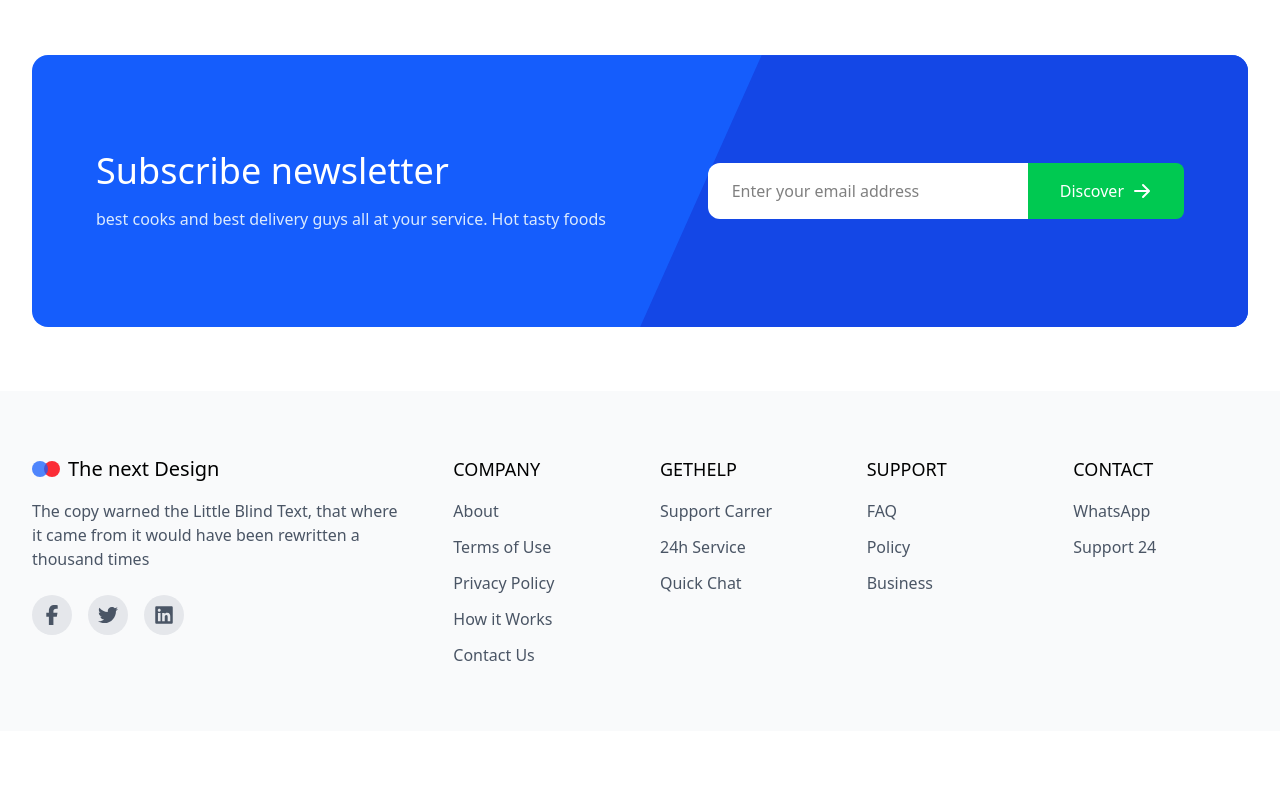
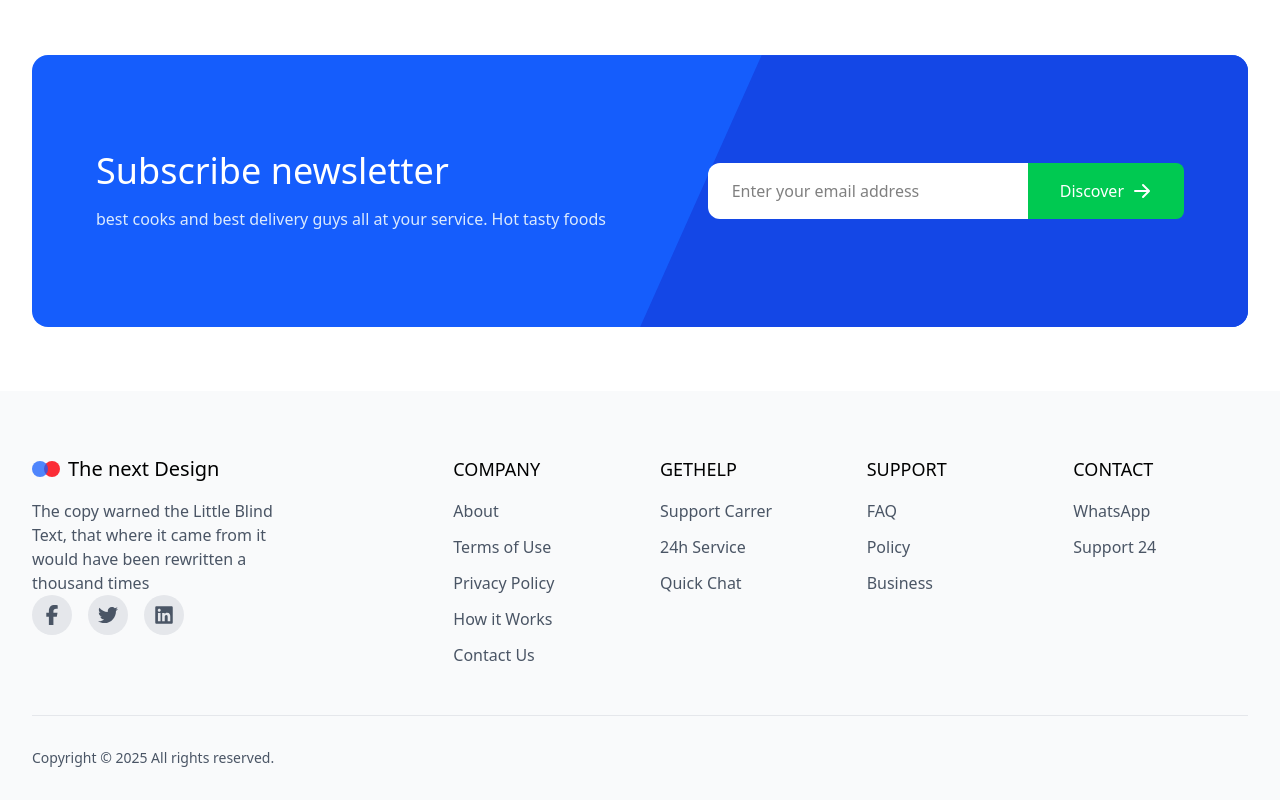
Before and after one commit to Dewmini-Kaveesha/modern-business-landing-page, a React (Vite) app: page / in a window 1280 px wide. Shown: the part 4903-5703 px from the top of the page. Before the commit the page ends 5634 px from the top, so only its background shows below. Built offline with nearby package versions, Linux system fonts and the light colour scheme.

Commit message:
Completed the footer

```diff
--- a/src/components/Footer.jsx
+++ b/src/components/Footer.jsx
@@ -30,7 +30,7 @@ const footerLinks = {
 const Footer = () => {
   return (
     <footer className='bg-gray-50 '>
-        <div className="container mx-auto px-4 sm:px-4 md:px-6 lg:px-8 py-16 ">
+        <div className="container mx-auto px-4 sm:px-4 md:px-6 lg:px-8 pt-16 pb-8">
             <div className='grid grid-cols-1 md:grid-cols-2 lg:grid-cols-12 gap-8 lg:gap-12'>
                 {/*brand column*/}
                 <div className='lg:col-span-4 '>
@@ -41,7 +41,7 @@ const Footer = () => {
                 </div>
                 <span className='text-xl font-medium ml-1'>The next Design</span>
                 </div>
-                <p className='text-gray-600 mb-6'>The copy warned the Little Blind Text, that where it came from it would have been rewritten a thousand times</p>
+                <p className='text-gray-600 mb- md:w-3/4'>The copy warned the Little Blind Text, that where it came from it would have been rewritten a thousand times</p>
                 <div className='flex gap-4'>
                     <a href="#" className='w-10 h-10 bg-gray-200 rounded-full flex items-center justify-center
                     text-gray-600 hover:bg-blue-600 hover:text-white transition-all duration-200'><FaFacebookF
@@ -77,6 +77,10 @@ const Footer = () => {
 
 
             </div>
+            {/*footer bottom text */}
+            <div className='border-t border-gray-200 pt-8 mt-12'>
+              <p className='text-gray-600 text-sm'>Copyright © {new Date().getFullYear()} All rights reserved.</p>
+            </div>
         </div>
     </footer>
   )
```
